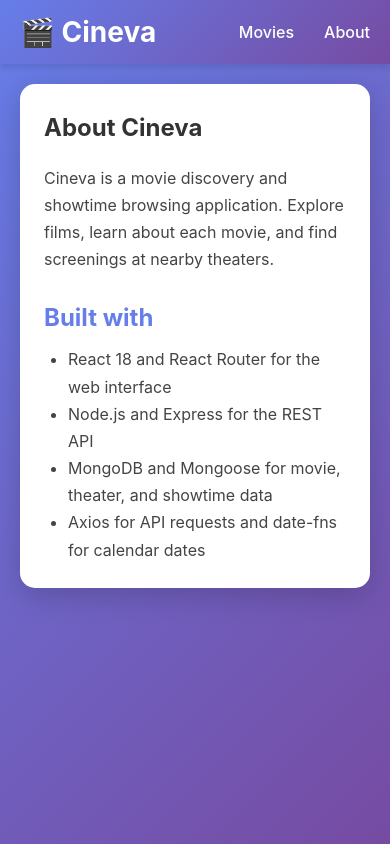
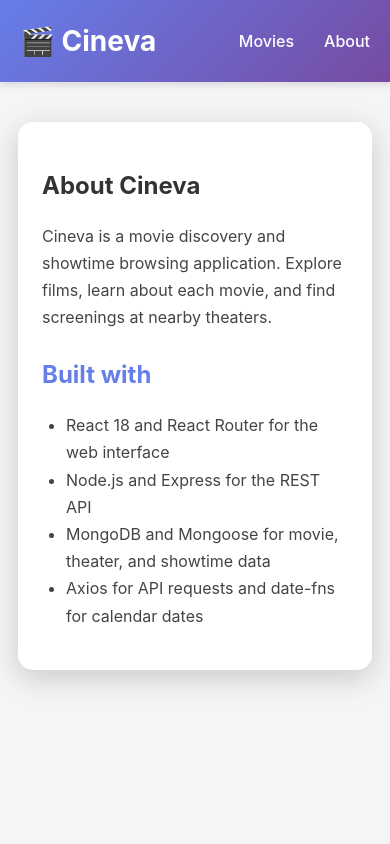
Before and after one commit to Henil19/Cineva, a React (Create React App) app in the folder frontend/: page /about in a window 390 px wide. Built offline with nearby package versions, Linux system fonts and the light colour scheme; no server answers; the HTML template or start-up script is replaced by a standard one.

Commit message:
style: establish Cineva design system

```diff
--- a/frontend/src/App.css
+++ b/frontend/src/App.css
@@ -1,42 +1,124 @@
-* {
-  margin: 0;
-  padding: 0;
-  box-sizing: border-box;
+.container {
+  width: min(var(--content-width), calc(100% - 64px));
+  margin-inline: auto;
 }
 
-body {
-  font-family: -apple-system, BlinkMacSystemFont, 'Segoe UI', 'Roboto', 'Oxygen',
-    'Ubuntu', 'Cantarell', 'Fira Sans', 'Droid Sans', 'Helvetica Neue',
-    sans-serif;
-  -webkit-font-smoothing: antialiased;
-  -moz-osx-font-smoothing: grayscale;
-  background: linear-gradient(135deg, #667eea 0%, #764ba2 100%);
-  min-height: 100vh;
+.page-section {
+  padding-block: 76px;
 }
 
-.container {
-  max-width: 1200px;
-  margin: 0 auto;
-  padding: 20px;
+.section-heading {
+  display: flex;
+  align-items: end;
+  justify-content: space-between;
+  gap: 24px;
+  margin-bottom: 28px;
 }
 
-button {
-  padding: 10px 20px;
-  background: linear-gradient(135deg, #667eea 0%, #764ba2 100%);
-  color: white;
-  border: none;
-  border-radius: 5px;
-  cursor: pointer;
-  font-size: 16px;
-  transition: transform 0.2s, box-shadow 0.2s;
+.section-heading h2 {
+  margin: 0;
+  font-size: clamp(1.75rem, 3vw, 2.3rem);
+  letter-spacing: -0.045em;
 }
 
-button:hover {
-  transform: translateY(-2px);
-  box-shadow: 0 4px 12px rgba(0, 0, 0, 0.2);
+.section-kicker {
+  display: block;
+  margin-bottom: 9px;
+  color: var(--color-accent-dark);
+  font-size: 0.72rem;
+  font-weight: 800;
+  letter-spacing: 0.14em;
+  text-transform: uppercase;
 }
 
-button:disabled {
-  opacity: 0.5;
-  cursor: not-allowed;
+.button-primary,
+.button-secondary {
+  display: inline-flex;
+  min-height: 48px;
+  align-items: center;
+  justify-content: center;
+  gap: 10px;
+  padding: 0 21px;
+  border: 1px solid transparent;
+  border-radius: 999px;
+  cursor: pointer;
+  font-size: 0.92rem;
+  font-weight: 750;
+  text-decoration: none;
+  transition: transform 180ms var(--ease-out), background 180ms ease,
+    box-shadow 180ms ease, border-color 180ms ease;
 }
+
+.button-primary {
+  color: white;
+  background: var(--color-accent);
+  box-shadow: 0 10px 24px rgba(240, 68, 82, 0.23);
+}
+
+.button-primary:hover {
+  transform: translateY(-2px);
+  background: var(--color-accent-dark);
+  box-shadow: 0 14px 30px rgba(240, 68, 82, 0.3);
+}
+
+.button-secondary {
+  border-color: var(--color-line);
+  color: var(--color-ink);
+  background: var(--color-surface);
+}
+
+.button-secondary:hover {
+  transform: translateY(-2px);
+  border-color: #d5d7e0;
+  box-shadow: var(--shadow-soft);
+}
+
+.state-panel {
+  display: grid;
+  min-height: 240px;
+  place-items: center;
+  padding: 36px;
+  border: 1px solid var(--color-line);
+  border-radius: var(--radius-lg);
+  color: var(--color-muted);
+  background: var(--color-surface);
+  text-align: center;
+}
+
+.state-panel h2,
+.state-panel h3 {
+  margin: 0 0 8px;
+  color: var(--color-ink);
+}
+
+.state-panel p {
+  margin: 0;
+  line-height: 1.65;
+}
+
+.loading-dots {
+  display: inline-flex;
+  gap: 6px;
+  margin-bottom: 14px;
+}
+
+.loading-dots span {
+  width: 8px;
+  height: 8px;
+  border-radius: 50%;
+  background: var(--color-accent);
+  animation: cineva-pulse 900ms ease-in-out infinite alternate;
+}
+
+.loading-dots span:nth-child(2) { animation-delay: 160ms; }
+.loading-dots span:nth-child(3) { animation-delay: 320ms; }
+
+@keyframes cineva-pulse {
+  to { opacity: 0.35; transform: translateY(-4px); }
+}
+
+@media (max-width: 700px) {
+  .container { width: min(100% - 36px, var(--content-width)); }
+  .page-section { padding-block: 54px; }
+  .section-heading { align-items: start; margin-bottom: 22px; }
+}
--- a/frontend/src/index.css
+++ b/frontend/src/index.css
@@ -1,18 +1,86 @@
+:root {
+  --color-ink: #171820;
+  --color-ink-soft: #454754;
+  --color-muted: #777b89;
+  --color-surface: #ffffff;
+  --color-canvas: #f5f5f7;
+  --color-line: #e8e9ee;
+  --color-accent: #f04452;
+  --color-accent-dark: #c9283d;
+  --color-accent-soft: #fff0f1;
+  --color-night: #171923;
+  --color-night-raised: #222530;
+  --shadow-card: 0 18px 50px rgba(22, 25, 39, 0.09);
+  --shadow-soft: 0 8px 24px rgba(22, 25, 39, 0.07);
+  --radius-sm: 10px;
+  --radius-md: 16px;
+  --radius-lg: 24px;
+  --radius-xl: 32px;
+  --content-width: 1320px;
+  --ease-out: cubic-bezier(0.2, 0.7, 0.2, 1);
+}
+
+*,
+*::before,
+*::after {
+  box-sizing: border-box;
+}
+
+html {
+  scroll-behavior: smooth;
+  scroll-padding-top: 92px;
+}
+
 body {
   margin: 0;
-  font-family: -apple-system, BlinkMacSystemFont, 'Segoe UI', 'Roboto', 'Oxygen',
-    'Ubuntu', 'Cantarell', 'Fira Sans', 'Droid Sans', 'Helvetica Neue',
-    sans-serif;
+  min-width: 320px;
+  min-height: 100vh;
+  background: var(--color-canvas);
+  color: var(--color-ink);
+  font-family: Inter, ui-sans-serif, system-ui, -apple-system, BlinkMacSystemFont,
+    'Segoe UI', sans-serif;
   -webkit-font-smoothing: antialiased;
   -moz-osx-font-smoothing: grayscale;
 }
 
-code {
-  font-family: source-code-pro, Menlo, Monaco, Consolas, 'Courier New',
-    monospace;
+button,
+input {
+  font: inherit;
 }
 
-#root {
-  min-height: 100vh;
-  background: linear-gradient(135deg, #667eea 0%, #764ba2 100%);
+button,
+a {
+  -webkit-tap-highlight-color: transparent;
 }
+
+a {
+  color: inherit;
+}
+
+button:focus-visible,
+a:focus-visible,
+input:focus-visible {
+  outline: 3px solid rgba(240, 68, 82, 0.55);
+  outline-offset: 3px;
+}
+
+img {
+  display: block;
+  max-width: 100%;
+}
+
+::selection {
+  color: white;
+  background: var(--color-accent);
+}
+
+@media (prefers-reduced-motion: reduce) {
+  *,
+  *::before,
+  *::after {
+    scroll-behavior: auto !important;
+    animation-duration: 0.01ms !important;
+    animation-iteration-count: 1 !important;
+    transition-duration: 0.01ms !important;
+  }
+}
```
